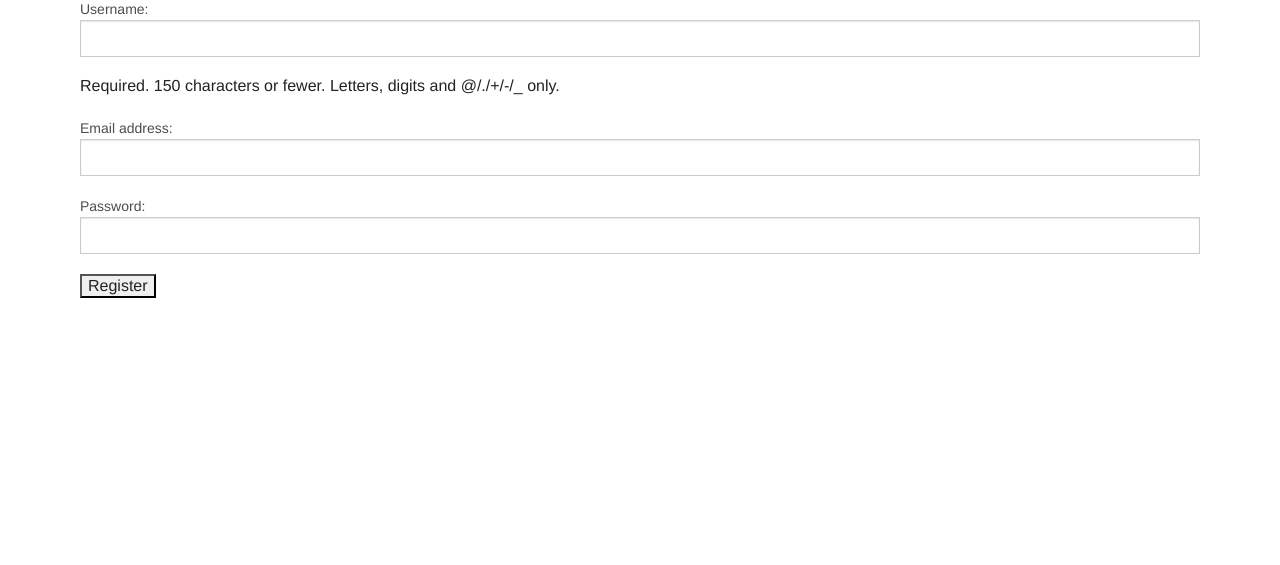
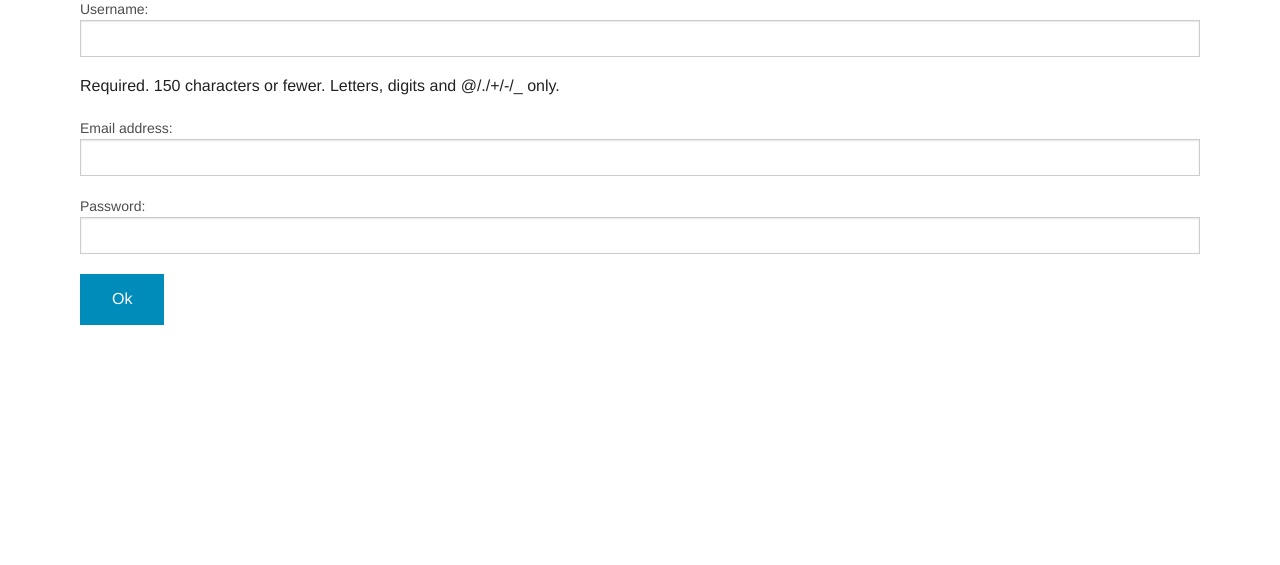
Before and after one commit to dmtmalin/sportsite, a Django app: page /sport/register/ in a window 1280 px wide. Shown: the part 154-719 px from the top of the page. Run offline with Django 3.2, Linux system fonts and the light colour scheme.

Commit message:
new user registration button

```diff
--- a/sport/templates/sport/register.html
+++ b/sport/templates/sport/register.html
@@ -12,7 +12,7 @@
 
 	{{ user_form.as_p }}
 
-	<input type="submit" name="submit" value="Register"/>
+	<div role="button" class="button login" onclick="document.forms['user_form'].submit();">Ok</div>
 </form>
 {% endif %}
 
```
